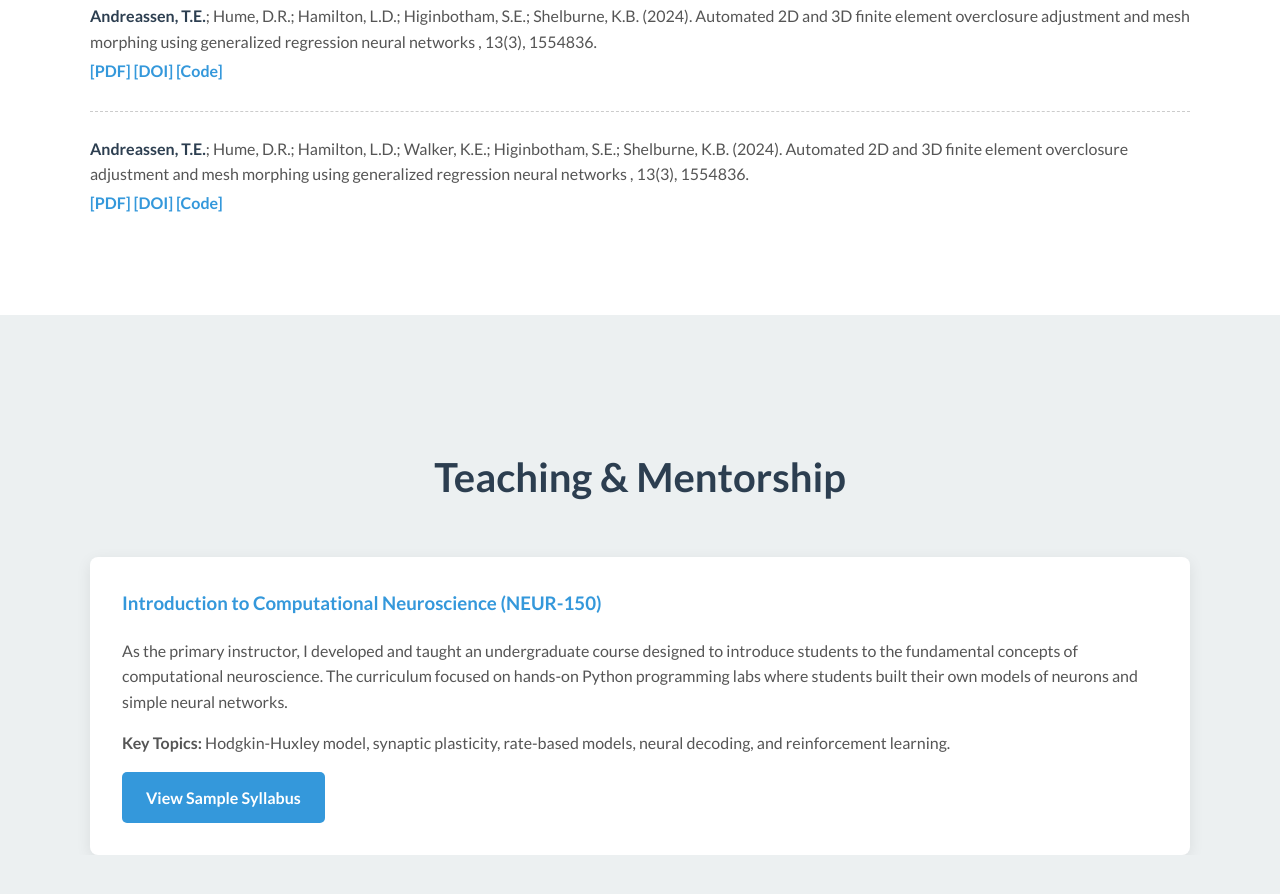
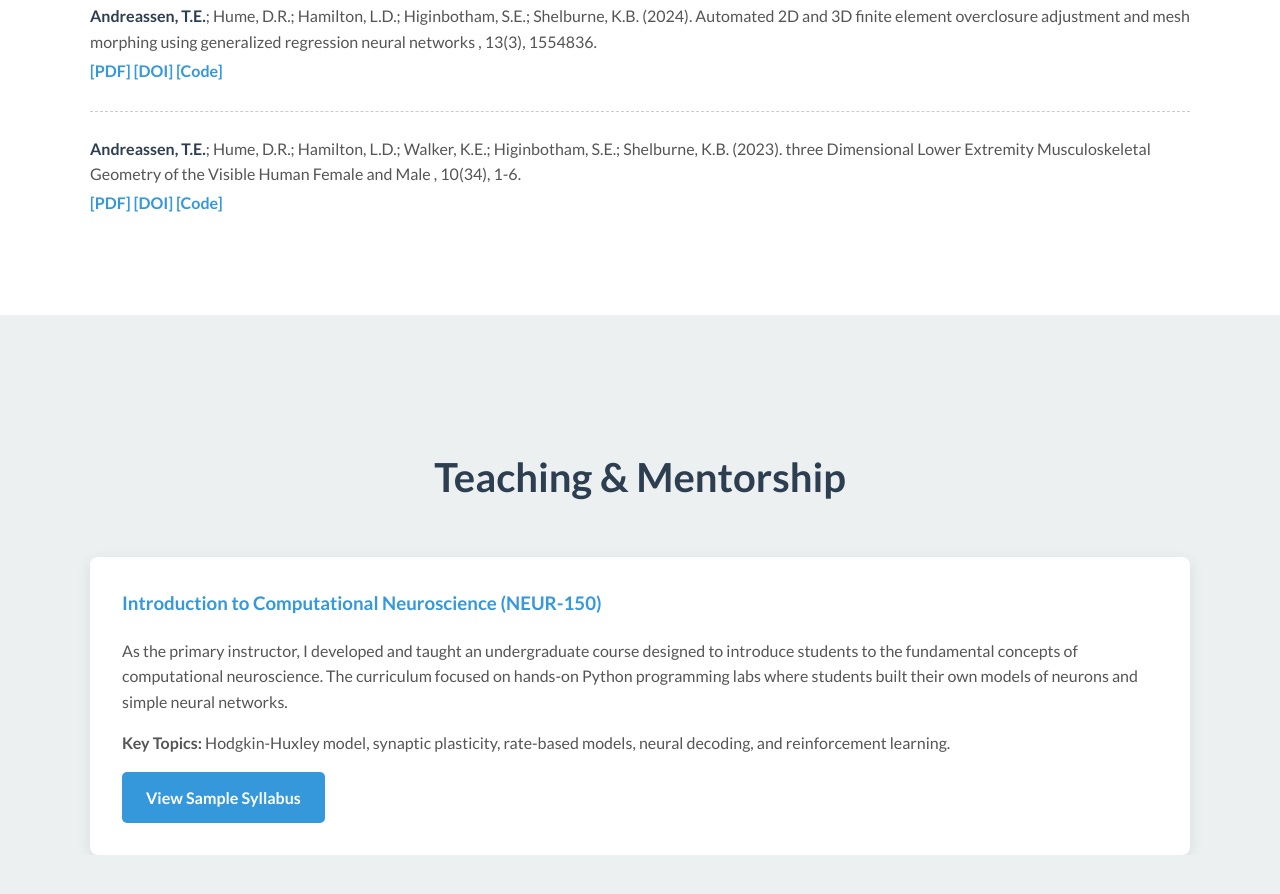
Before and after one commit to thor-andreassen/My_Website, a plain HTML site: page index.html in a window 1280 px wide. Shown: the part 3089-3983 px from the top of the page. Drawn offline with Linux system fonts and the light colour scheme.

Commit message:
Update publication

```diff
--- a/index.html
+++ b/index.html
@@ -454,7 +454,7 @@
                 </div>
 
                 <div class="publication">
-                    <p><strong>Andreassen, T.E.</strong>; Hume, D.R.; Hamilton, L.D.; Walker, K.E.; Higinbotham, S.E.; Shelburne, K.B. (2024). Automated 2D and 3D finite element overclosure adjustment and mesh morphing using generalized regression neural networks </em>, 13(3), 1554836.</p>
+                    <p><strong>Andreassen, T.E.</strong>; Hume, D.R.; Hamilton, L.D.; Walker, K.E.; Higinbotham, S.E.; Shelburne, K.B. (2023). three Dimensional Lower Extremity Musculoskeletal Geometry of the Visible Human Female and Male </em>, 10(34), 1-6.</p>
                     <p><a href="./source/Andreassen_et_al_Visible_Human_2023.pdf">[PDF]</a> <a href="https://doi.org/10.1038/s41597-022-01905-2">[DOI]</a> <a href="https://digitalcommons.du.edu/visiblehuman/">[Code]</a></p>
                 </div>
 
```
